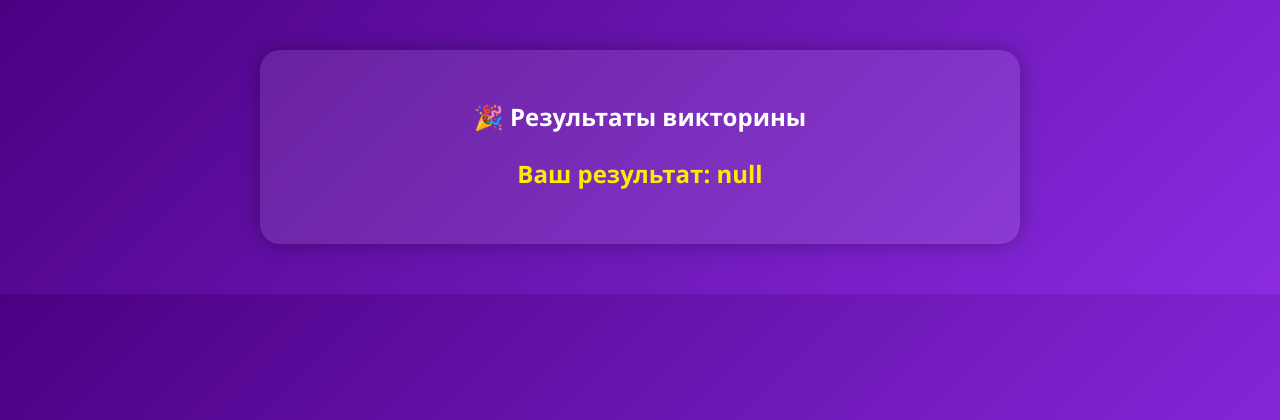
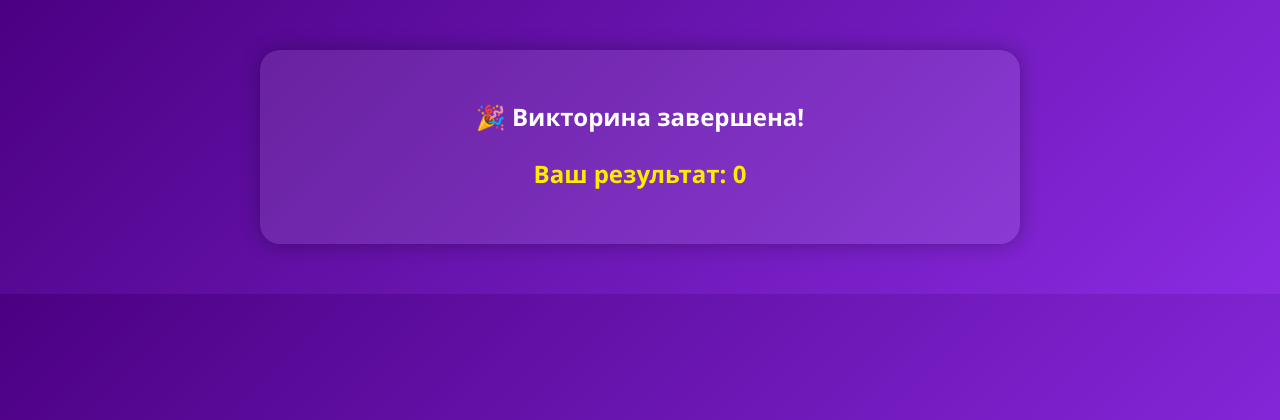
Before and after one commit to DarkKnight23rad/kaznmuradday, a Flask app: page /results in a window 1280 px wide. Shown: the top 420 px of the page. Run offline with Flask 3, Linux system fonts and the light colour scheme.

Commit message:
Update results.html

```diff
--- a/templates/results.html
+++ b/templates/results.html
@@ -7,22 +7,41 @@
 </head>
 <body>
 <div class="container">
-  <h2>🎉 Результаты викторины</h2>
+  <h2>🎉 Викторина завершена!</h2>
   <p class="result">Ваш результат: <span id="score"></span></p>
+
+  <!-- Звуки -->
   <audio id="applause" src="{{ url_for('static', filename='applause.mp3') }}"></audio>
+  <audio id="victory" src="{{ url_for('static', filename='victory.mp3') }}"></audio>
 </div>
 
 <script>
 window.onload = () => {
-  const score = localStorage.getItem("score");
+  const score = Number(localStorage.getItem("score"));
   const name = localStorage.getItem("username");
+  const totalQuestions = localStorage.getItem("totalQuestions"); // будет установлено в quiz.html
+
   document.getElementById("score").innerText = `${score}`;
-  document.getElementById("applause").play();
 
+  // Определяем, какой звук воспроизвести
+  const applause = document.getElementById("applause");
+  const victory = document.getElementById("victory");
+
+  if (totalQuestions && score === Number(totalQuestions)) {
+    // Все ответы правильные → звук победы
+    victory.volume = 0.8;
+    victory.play();
+  } else {
+    // Просто завершил тест → аплодисменты
+    applause.volume = 0.7;
+    applause.play();
+  }
+
+  // Отправляем результат на сервер
   fetch("/results", {
     method: "POST",
     headers: { "Content-Type": "application/json" },
-    body: JSON.stringify({ name: name, score: Number(score) })
+    body: JSON.stringify({ name: name, score: score })
   });
 };
 </script>
```
